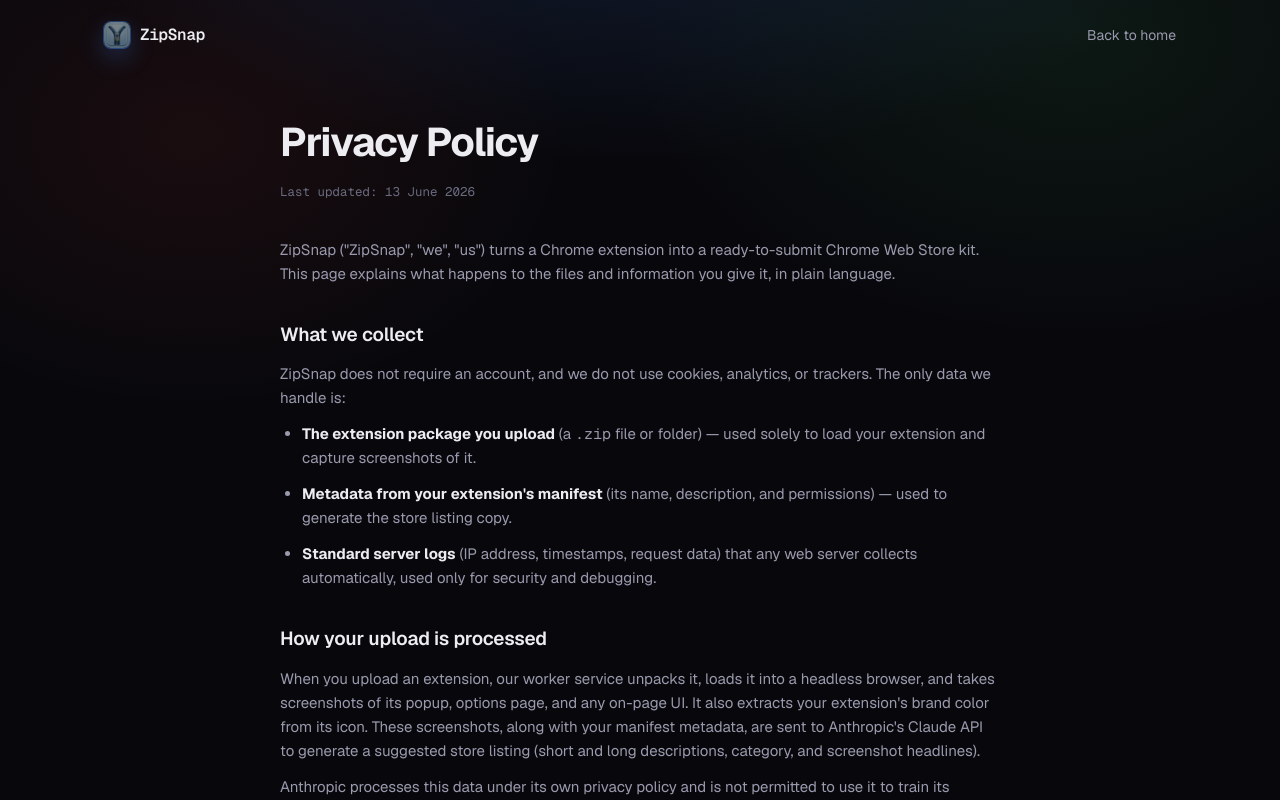
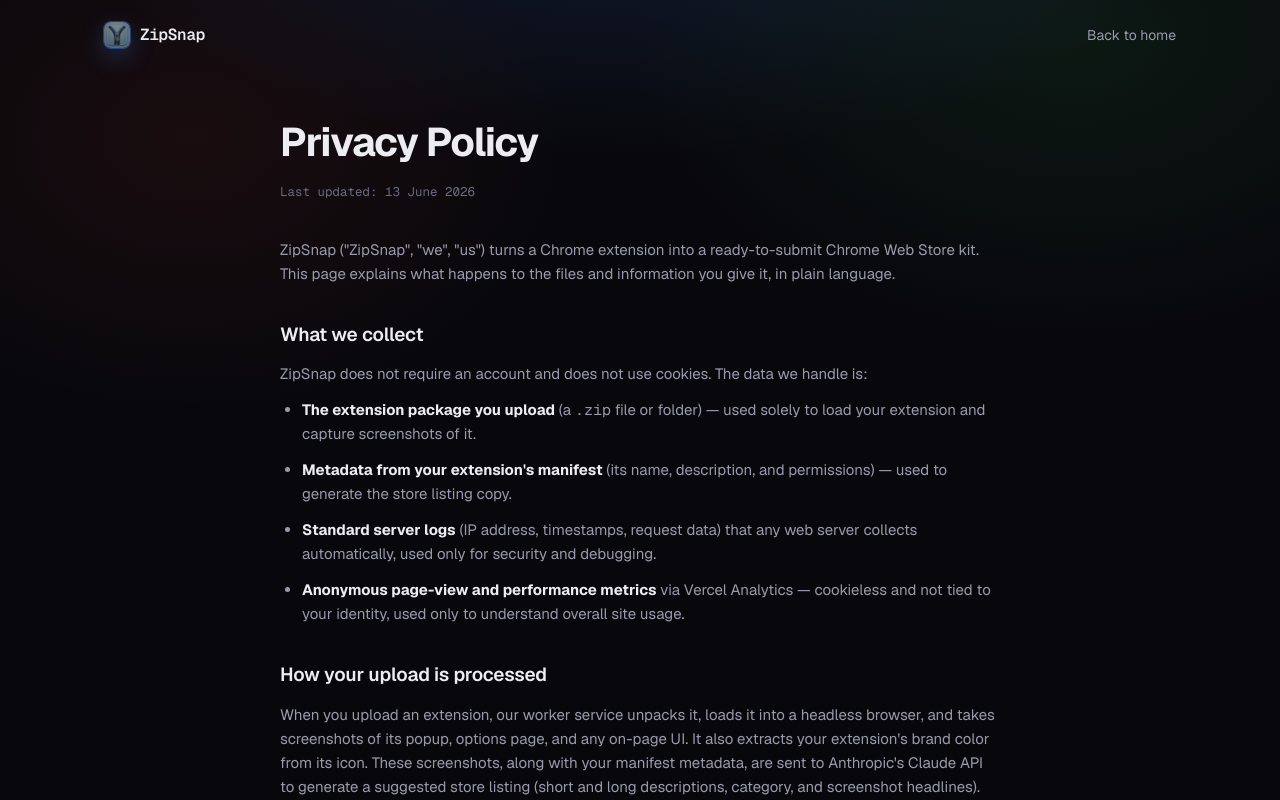
Before and after one commit to olivrrut-stack/ZipSnap, a Next.js app in the folder web/: page /privacy in a window 1280 px wide. Shown: the top 800 px of the page. Built offline with nearby package versions, Linux system fonts and the light colour scheme.

Commit message:
Add Vercel Analytics
Mount <Analytics /> in the root layout for anonymous, cookieless
page-view/performance metrics, and update the privacy policy to
disclose this.

```diff
--- a/web/app/layout.tsx
+++ b/web/app/layout.tsx
@@ -1,5 +1,6 @@
 import type { Metadata } from "next";
 import { Geist, Geist_Mono } from "next/font/google";
+import { Analytics } from "@vercel/analytics/next";
 import "./globals.css";
 import { SITE_URL } from "./lib/site";
 
@@ -60,6 +61,7 @@
           type="application/ld+json"
           dangerouslySetInnerHTML={{ __html: JSON.stringify(jsonLd) }}
         />
+        <Analytics />
       </body>
     </html>
   );
--- a/web/app/privacy/page.tsx
+++ b/web/app/privacy/page.tsx
@@ -26,7 +26,7 @@
           </p>
 
           <h2>What we collect</h2>
-          <p>ZipSnap does not require an account, and we do not use cookies, analytics, or trackers. The only data we handle is:</p>
+          <p>ZipSnap does not require an account and does not use cookies. The data we handle is:</p>
           <ul>
             <li>
               <strong>The extension package you upload</strong> (a <span className="mono">.zip</span> file
@@ -39,6 +39,10 @@
             <li>
               <strong>Standard server logs</strong> (IP address, timestamps, request data) that any
               web server collects automatically, used only for security and debugging.
+            </li>
+            <li>
+              <strong>Anonymous page-view and performance metrics</strong> via Vercel Analytics —
+              cookieless and not tied to your identity, used only to understand overall site usage.
             </li>
           </ul>
 
--- a/web/package.json
+++ b/web/package.json
@@ -10,6 +10,7 @@
     "test": "vitest run"
   },
   "dependencies": {
+    "@vercel/analytics": "^2.0.1",
     "jszip": "^3.10.1",
     "next": "^15.1.6",
     "react": "^19.0.0",
```
Also changed, not shown: 1 other file (tests, documents, lock files or other folders).
